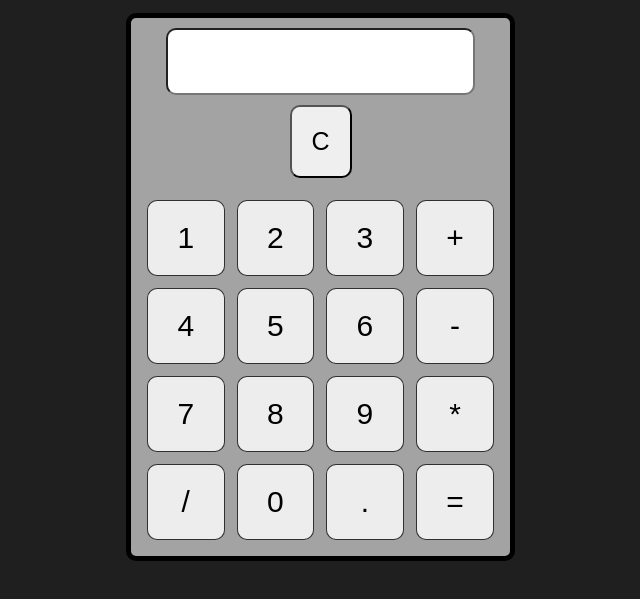
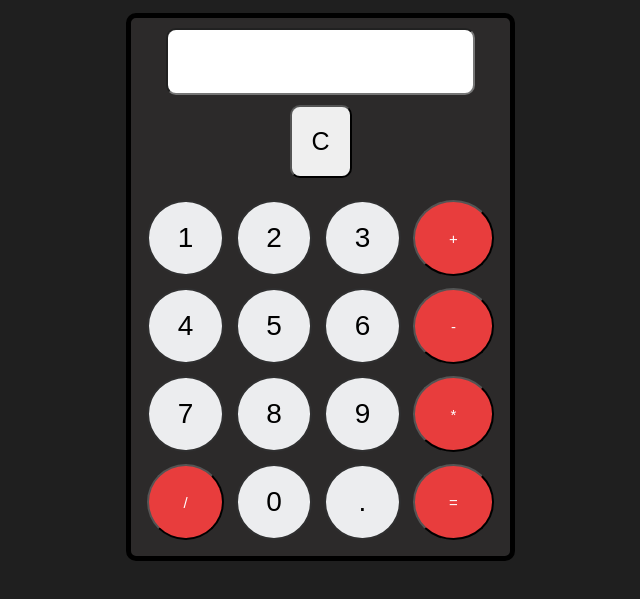
Before and after one commit to Kritika30032002/Calculator, a plain HTML site: page index.html in a window 1280 px wide. Shown: the part 113-712 px from the top of the page, without its empty margins (322-962 px from the left). Drawn offline with Linux system fonts and the light colour scheme.

Commit message:
improved the ui
made some ui changes in the stylesheet

```diff
--- a/index.css
+++ b/index.css
@@ -5,7 +5,7 @@ h1{
     font-size: 51px;
 }
 .box{
-    background-color:#a3a3a3;
+    background-color:#2c2a2a;
     border: 5px solid #000000;
     width:30%;
     margin-left: 440px;
@@ -28,17 +28,24 @@ h1{
 }
 
 .grid-item {
-  background-color: rgba(255, 255, 255, 0.8);
-  border: 1px solid rgba(0, 0, 0, 0.8);
+  background-color: #ecedef;
+  border: 2px solid rgba(0, 0, 0, 0.8);
   padding: 20px;
-  font-size: 30px;
+  font-size: 28px;
   text-align: center;
-  border-radius: 10px;
+  border-radius: 50%;
 }
 
 .grid-item:hover{
   background-color: #858585;
 }
+
+.grid-item1,.grid-item1:hover{
+  background-color: rgb(232, 61, 61);
+  color: white;
+  border-radius: 50%;
+  font-size: 15px
+  }
 
 body{
     background-color: #1f1f1f;
@@ -50,7 +57,7 @@ body{
     padding: 20px;
     width: auto;
     border-radius: 10px;
-    font-size: 30px;
+    font-size: 28px;
 }
 .clear{
   font-size: 25px;
--- a/index.html
+++ b/index.html
@@ -16,24 +16,24 @@
             <input type="button" value=1 id="a1" class="k grid-item">
             <input type="button" value=2 id="a2" class="k grid-item">
             <input type="button" value=3 id="a3" class="k grid-item">
-            <input type="button" value=+ id="+" class="k grid-item">
+            <input type="button" value=+ id="+" class="k grid-item1">
 
             <input type="button" value=4 id="a4" class="k grid-item">
             <input type="button" value=5 id="a5" class="k grid-item">
             <input type="button" value=6 id="a6" class="k grid-item">
-            <input type="button" value=- id="-" class="k grid-item">
+            <input type="button" value=- id="-" class="k grid-item1">
 
 
             <input type="button" value=7 id="a7" class="k grid-item">
             <input type="button" value=8 id="a8" class="k grid-item">
             <input type="button" value=9 id="a9" class="k grid-item">
-              <input type="button" value=* id="*" class="k grid-item">
+              <input type="button" value=* id="*" class="k grid-item1">
 
 
-            <input type="button" value=/ id="/" class="k grid-item">
+            <input type="button" value=/ id="/" class="k grid-item1">
               <input type="button" value=0 id="a0" class="k grid-item">
               <input type="button" value=. id="." class="k grid-item">
-            <input type="button" value="=" id="a=" class="k1 grid-item">
+            <input type="button" value="=" id="a=" class="k1 grid-item1">
 
         </div>
     </div>
```
